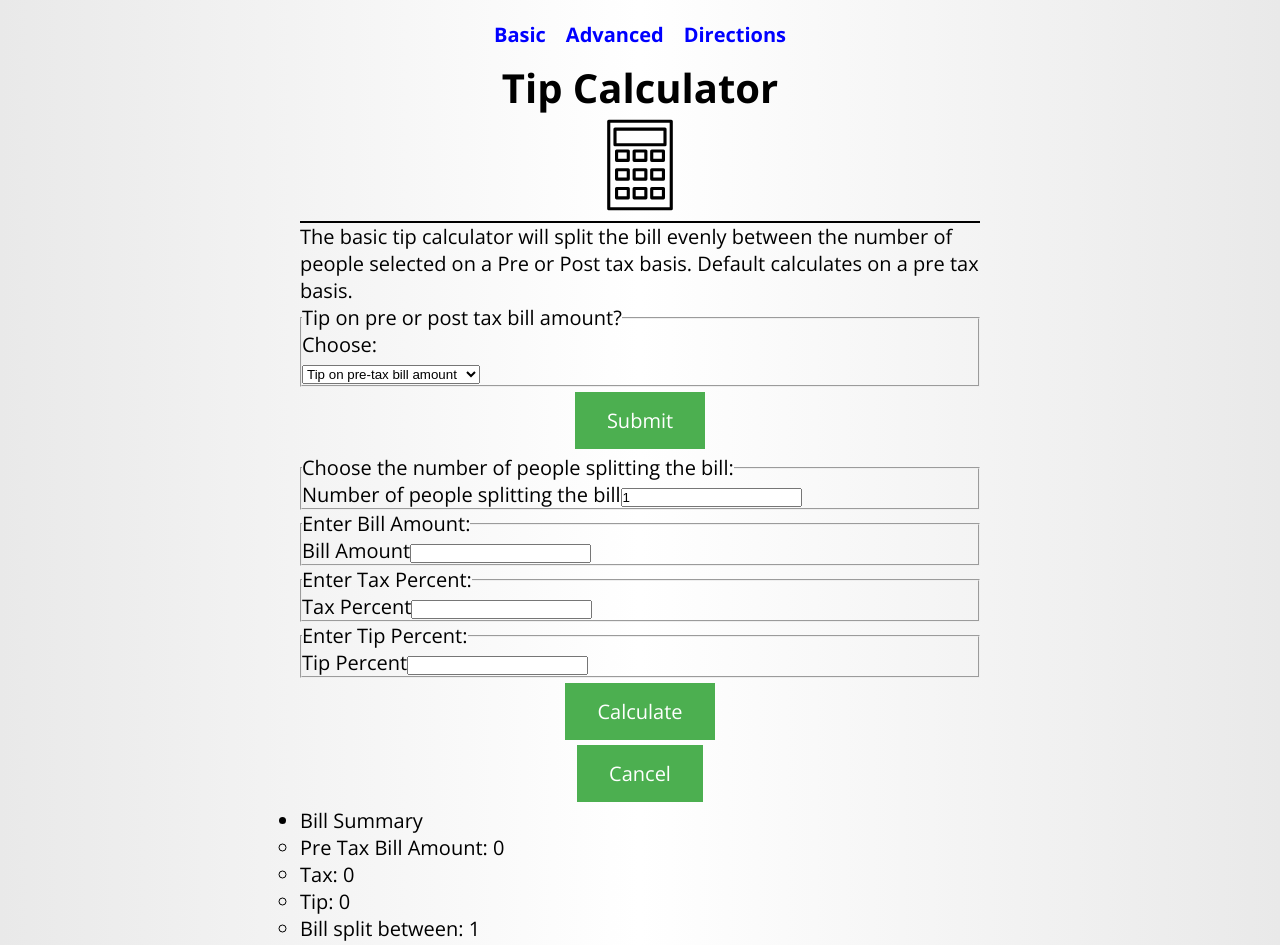
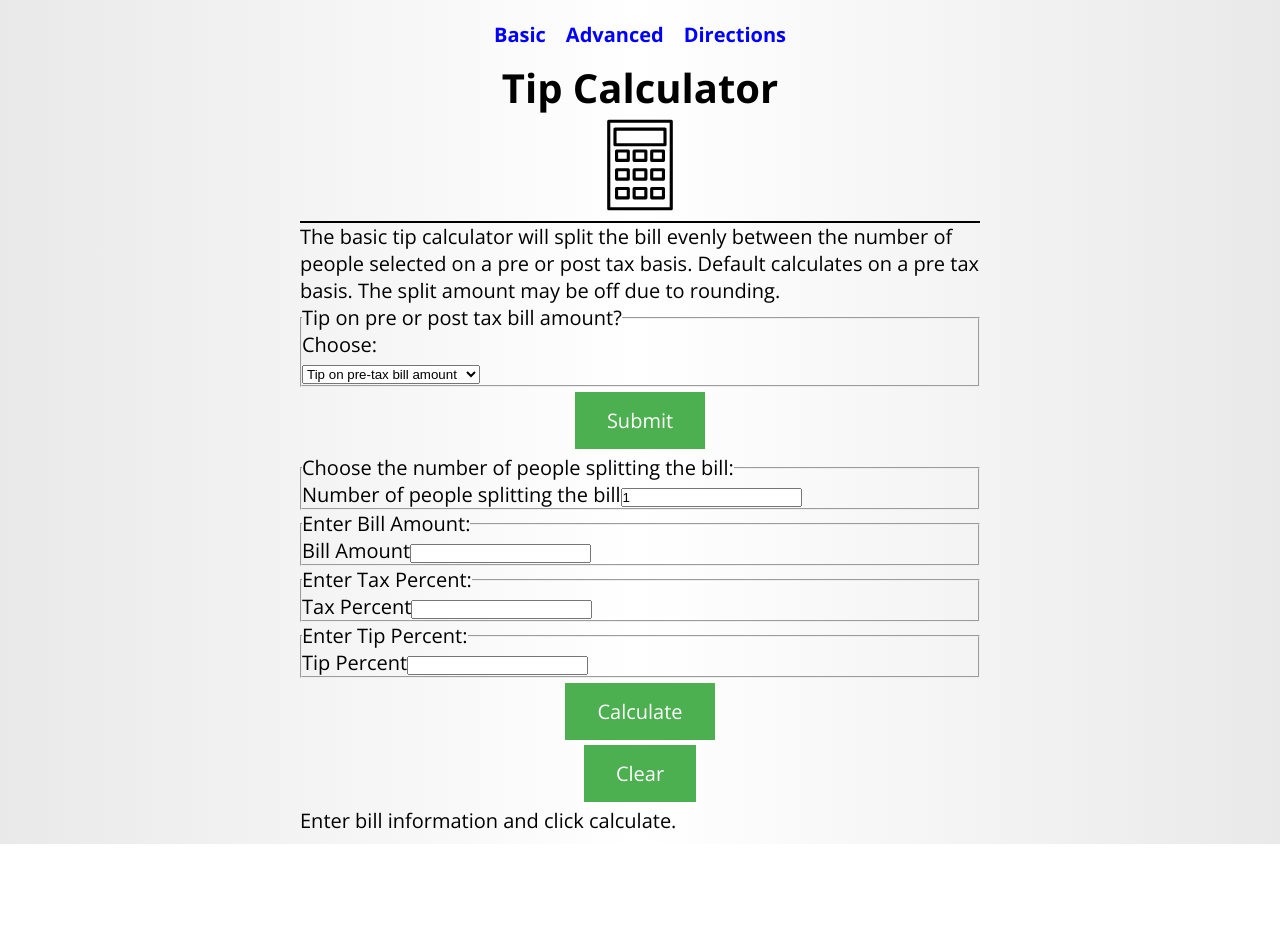
Before and after one commit to ARogala/Tip-Calculator, a React (Create React App) app: page / in a window 1280 px wide. Shown: the top 945 px of the page. After the commit the page ends 844 px from the top, so only its background shows below. Built offline with nearby package versions, Linux system fonts and the light colour scheme.

Commit message:
render results only after user clicks calculate

```diff
--- a/src/components/App.js
+++ b/src/components/App.js
@@ -33,8 +33,8 @@ class App extends Component {
 
                 <main className="main" role="main" >
                     <p>
-                        The basic tip calculator will split the bill evenly between the number of people selected on a Pre
-                        or Post tax basis. Default calculates on a pre tax basis.
+                        The basic tip calculator will split the bill evenly between the number of people selected on a pre
+                        or post tax basis. Default calculates on a pre tax basis. The split amount may be off due to rounding.
                     </p>
                     <PrePostTaxSelect />
                     <Basic />
--- a/src/components/Basic.js
+++ b/src/components/Basic.js
@@ -2,7 +2,7 @@ import React from 'react';
 import { toast } from 'react-toastify';
 import { connect } from 'react-redux';
 
-import { getBasicInputPreTax, getBasicInputPostTax } from '../redux/actions';
+import { getBasicInputPreTax, getBasicInputPostTax, displayResults } from '../redux/actions';
 
 class Basic extends React.Component {
 	constructor(props) {
@@ -52,8 +52,10 @@ class Basic extends React.Component {
 			tipPercent !== ''
 		) {
 			this.props.getBasicInputPreTax(numPeople, billAmout, taxPercent, tipPercent);
+			this.props.displayResults();
 		} else if (prePostTaxChoice === 'Tip on post-tax bill amount' && billAmout !== '' && tipPercent !== '') {
 			this.props.getBasicInputPostTax(numPeople, billAmout, tipPercent);
+			this.props.displayResults();
 		} else {
 			this.alertUser();
 		}
@@ -148,7 +150,7 @@ class Basic extends React.Component {
 					</div>
 					<div className="appBtnContainer">
 						<button className="appBtn" type="button" value="Reset" onClick={() => this.resetForm()}>
-							Cancel
+							Clear
 						</button>
 					</div>
 				</form>
@@ -165,7 +167,8 @@ const mapStateToProps = state => {
 
 const mapDispatchToProps = {
 	getBasicInputPreTax: getBasicInputPreTax,
-	getBasicInputPostTax: getBasicInputPostTax
+	getBasicInputPostTax: getBasicInputPostTax,
+	displayResults: displayResults
 };
 
 export default connect(
--- a/src/components/BasicResults.js
+++ b/src/components/BasicResults.js
@@ -2,18 +2,9 @@ import React from 'react';
 import { connect } from 'react-redux';
 
 class BasicResults extends React.Component {
-	render() {
-		//console.log('pre: ', this.props.basicResultsPreTax);
-		//console.log('post: ', this.props.basicResultsPostTax);
-		//console.log(this.props.prePostTaxChoice);
-
-		const prePostTaxChoice = this.props.prePostTaxChoice;
-		const basicResultsPreTax = this.props.basicResultsPreTax;
-		const basicResultsPostTax = this.props.basicResultsPostTax;
-
+	renderPreTaxResulst = basicResultsPreTax => {
 		return (
 			<div>
-				{prePostTaxChoice === 'Tip on pre-tax bill amount' ? (
 				<ul>
 					<li>Bill Summary</li>
 					<ul>
@@ -25,7 +16,13 @@ class BasicResults extends React.Component {
 						<li>Total: {basicResultsPreTax.total}</li>
 					</ul>
 				</ul>
-				) : (
+			</div>
+		);
+	};
+
+	renderPostTaxResults = basicResultsPostTax => {
+		return (
+			<div>
 				<ul>
 					<li>Bill Summary</li>
 					<ul>
@@ -36,9 +33,33 @@ class BasicResults extends React.Component {
 						<li>Total: {basicResultsPostTax.total}</li>
 					</ul>
 				</ul>
-				)}
 			</div>
 		);
+	};
+
+	render() {
+		//console.log('pre: ', this.props.basicResultsPreTax);
+		//console.log('post: ', this.props.basicResultsPostTax);
+		//console.log(this.props.prePostTaxChoice);
+		//console.log(this.props.displayResults);
+
+		const prePostTaxChoice = this.props.prePostTaxChoice;
+		const displayResults = this.props.displayResults;
+		const basicResultsPreTax = this.props.basicResultsPreTax;
+		const basicResultsPostTax = this.props.basicResultsPostTax;
+
+
+		if (displayResults && prePostTaxChoice === 'Tip on pre-tax bill amount') {
+			return this.renderPreTaxResulst(basicResultsPreTax);
+		} else if (displayResults && prePostTaxChoice === 'Tip on post-tax bill amount') {
+			return this.renderPostTaxResults(basicResultsPostTax);
+		} else {
+			return (
+				<div>
+					<p>Enter bill information and click calculate.</p>
+				</div>
+			);
+		}
 	}
 }
 
@@ -46,7 +67,8 @@ const mapStateToProps = state => {
 	return {
 		prePostTaxChoice: state.prePostTaxChoice,
 		basicResultsPreTax: state.basicResultsPreTax,
-		basicResultsPostTax: state.basicResultsPostTax
+		basicResultsPostTax: state.basicResultsPostTax,
+		displayResults: state.displayResults
 	};
 };
 
--- a/src/redux/actions/index.js
+++ b/src/redux/actions/index.js
@@ -2,6 +2,12 @@ export const getPrePostTaxChoice = prePostTax => {
 	return {
 		type: 'PRE_POST_TAX_CHOICE',
 		payload: prePostTax
+	};
+};
+
+export const displayResults = () => {
+	return {
+		type: 'DISPLAY_RESULTS'
 	};
 };
 
--- a/src/redux/reducers/index.js
+++ b/src/redux/reducers/index.js
@@ -9,9 +9,18 @@ Dinero.globalLocale = 'en-US';
 const initialState = {
 	prePostTaxChoice: 'Tip on pre-tax bill amount',
 	basicResultsPreTax: { numPeople: 1, billAmount: 0, taxAmount: 0, tipAmount: 0, splitAmount: 0, total: 0 },
-	basicResultsPostTax: { numPeople: 1, billAmount: 0, tipAmount: 0, splitAmount: 0, total: 0 }
+	basicResultsPostTax: { numPeople: 1, billAmount: 0, tipAmount: 0, splitAmount: 0, total: 0 },
+	displayResults: false
 };
 
+const displayResults = (displayResults = initialState.displayResults, action) => {
+	switch (action.type) {
+		case 'DISPLAY_RESULTS':
+			return true
+		default:
+			return false
+	}
+}
 const basicResultsPreTax = (basicResultsPreTax = initialState.basicResultsPreTax, action) => {
 	switch (action.type) {
 		case 'GET_BASIC_INPUT_PRETAX':
@@ -96,5 +105,6 @@ const prePostTaxChoice = (prePostTaxChoice = initialState.prePostTaxChoice, acti
 export default combineReducers({
 	prePostTaxChoice: prePostTaxChoice,
 	basicResultsPreTax: basicResultsPreTax,
-	basicResultsPostTax: basicResultsPostTax
+	basicResultsPostTax: basicResultsPostTax,
+	displayResults: displayResults
 });
```
Lines whose indentation alone changed are shown as unchanged.
